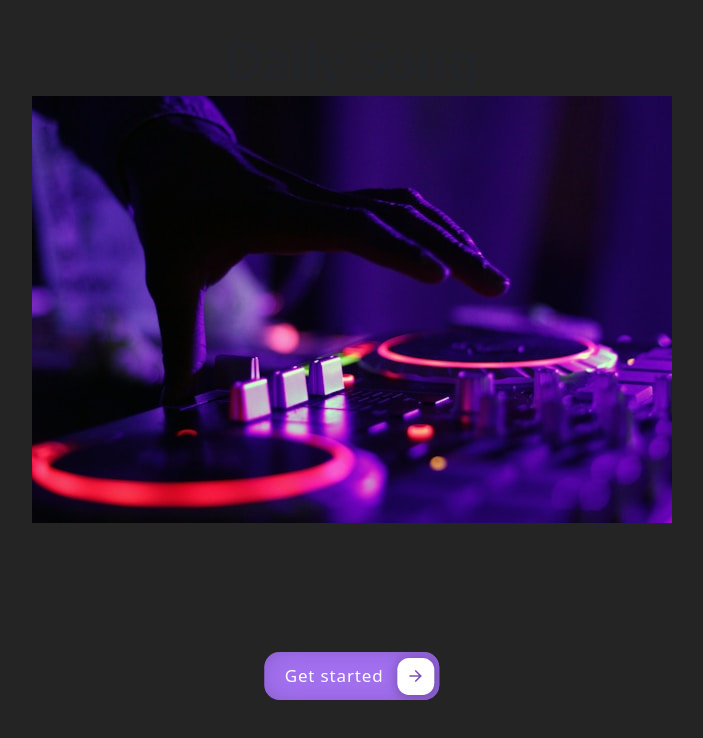
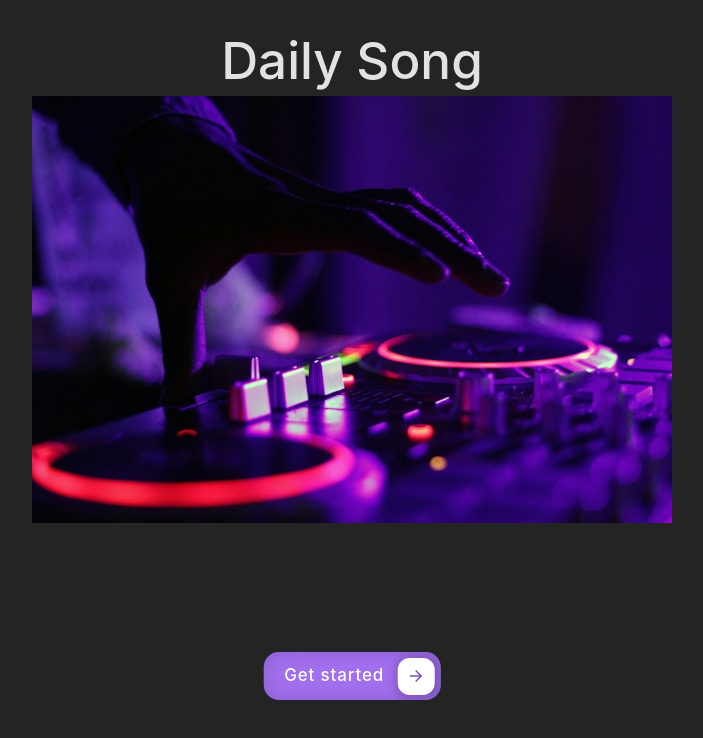
Before and after one commit to lucas6028/daily-song-express, a React (Vite) app in the folder client/: page / in a window 1280 px wide. Shown: the top 738 px of the page, without its empty margins (288-991 px from the left). Built offline with nearby package versions, Linux system fonts and the light colour scheme.

Commit message:
add carousell in daily song, display 10 recommend tracks

```diff
--- a/client/src/components/pages/DailySong.tsx
+++ b/client/src/components/pages/DailySong.tsx
@@ -1,3 +1,4 @@
+import { Carousel, Card, Container, Row, Col } from 'react-bootstrap';
 import { useEffect, useState } from 'react';
 import { Artist, SpotifyArtistResponse, SpotifyTracksResponse, Track } from '../types';
 import axios from 'axios';
@@ -43,6 +44,7 @@ function DailySong() {
                     `${import.meta.env.VITE_SERVER_URL}/track/recommend`,
                     {
                         params: {
+                            limit: 10,
                             seed_artists: artists[1].id,
                             // seed_genres: seedGenres,
                             min_popularity: minPopularity,
@@ -81,18 +83,25 @@ function DailySong() {
     }
     return (
         <>
-            <h1>Daily Song</h1>
-            <div>
-                {searchResults.map((track) => (
-                    <div key={track.id}>
-                        <img src={track.img} alt={track.title}></img>
-                        <div>
-                            <p>{track.title}</p>
-                            <p>{track.artist}</p>
-                        </div>
-                    </div>
-                ))}
-            </div>
+            <Container className="my-1">
+                <Carousel>
+                    {searchResults.map((track) => (
+                        <Carousel.Item key={track.id}>
+                            <Row className="justify-content-center">
+                                <Col xs={12} md={6}>
+                                    <Card className="bg-secondary bg-gradient text-dark">
+                                        <Card.Img variant="top" src={track.img} />
+                                        <Card.Body>
+                                            <Card.Title>{track.title}</Card.Title>
+                                            <Card.Text>{track.artist}</Card.Text>
+                                        </Card.Body>
+                                    </Card>
+                                </Col>
+                            </Row>
+                        </Carousel.Item>
+                    ))}
+                </Carousel>
+            </Container>
         </>
     );
 }
--- a/client/src/index.css
+++ b/client/src/index.css
@@ -1,26 +1,3 @@
-/*
-a {
-  font-weight: 500;
-  color: #646cff;
-  text-decoration: inherit;
-}
-a:hover {
-  color: #535bf2;
-}
-
-@media (prefers-color-scheme: light) {
-  :root {
-    color: #213547;
-    background-color: #ffffff;
-  }
-  a:hover {
-    color: #747bff;
-  }
-  button {
-    background-color: #f9f9f9;
-  }
-} */
-
 :root {
   font-family: Inter, system-ui, Avenir, Helvetica, Arial, sans-serif;
   line-height: 1.5;
@@ -47,5 +24,16 @@ body {
   place-items: center;
   /* min-width: 320px; */
   /* min-height: 100vh; */
+  font-family: Inter, system-ui, Avenir, Helvetica, Arial, sans-serif;
+  line-height: 1.5;
+  font-weight: 400;
+
+  color-scheme: light dark;
+  color: rgba(255, 255, 255, 0.87);
   background-color: #242424;
+
+  font-synthesis: none;
+  text-rendering: optimizeLegibility;
+  -webkit-font-smoothing: antialiased;
+  -moz-osx-font-smoothing: grayscale;
 }
```
Also changed, not shown: 1 other file (tests, documents, lock files or other folders).
